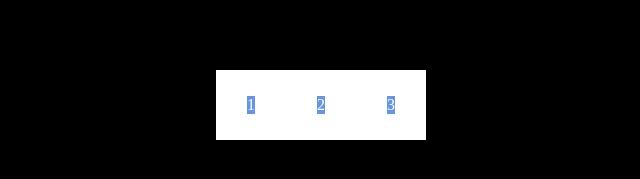
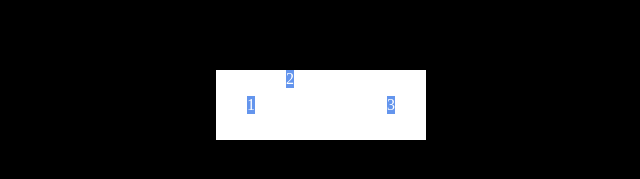
Before and after one commit to sduzair/HTML-CSS, a plain HTML site: page justify-align/index.html in a window 1280 px wide. Shown: the part 295-474 px from the top of the page, 319-959 px from the left. Drawn offline with Linux system fonts and the light colour scheme.

Commit message:
grid item self alignment

```diff
--- a/justify-align/style.css
+++ b/justify-align/style.css
@@ -24,6 +24,7 @@ body {
   color: #fff;
 }
 
-/* .box-element:nth-child(2) {
+.box-element:nth-child(2) {
+  justify-self: start;
   align-self: start;
-} */
+}
```
Also changed, not shown: 1 other file.
